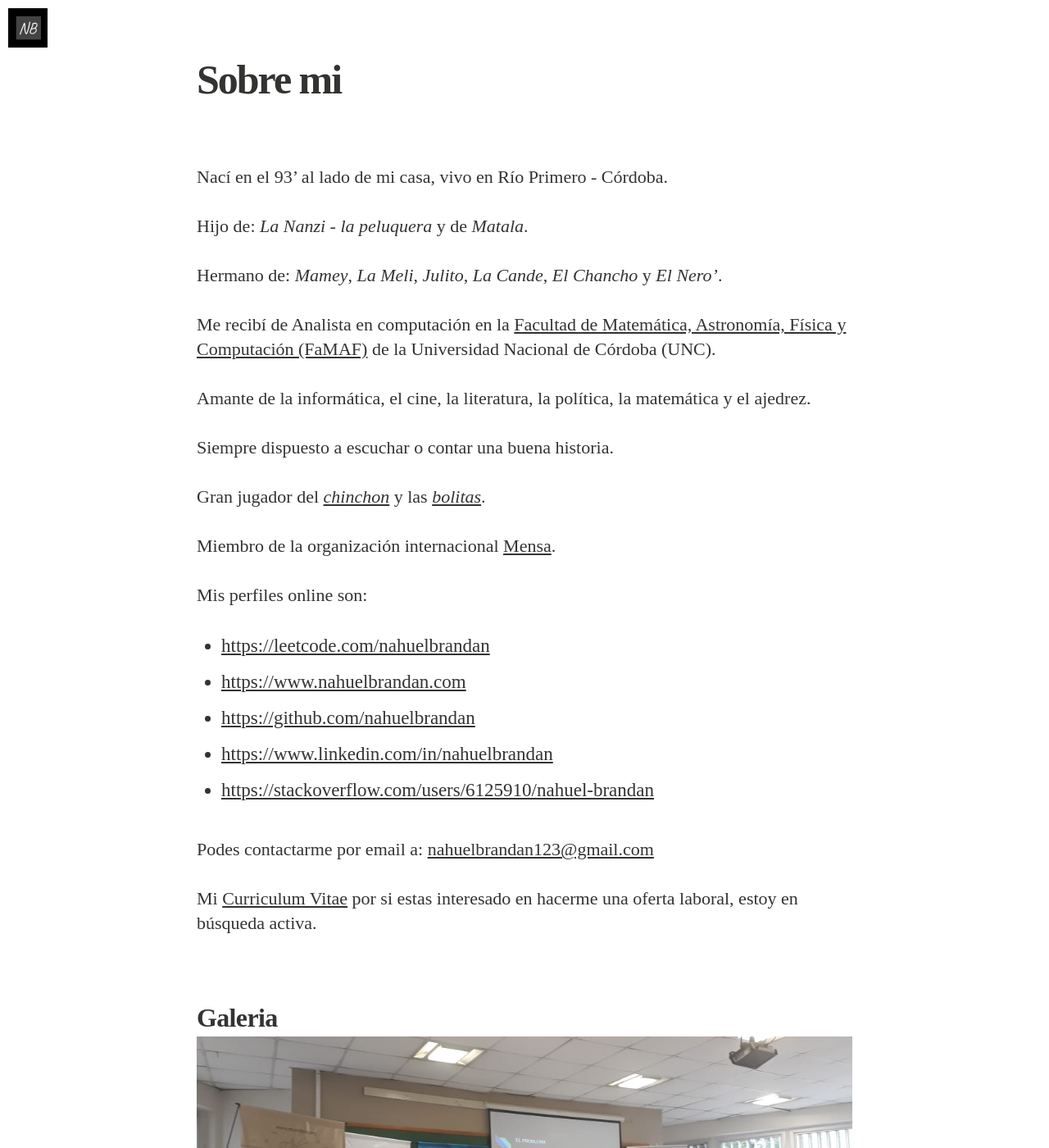
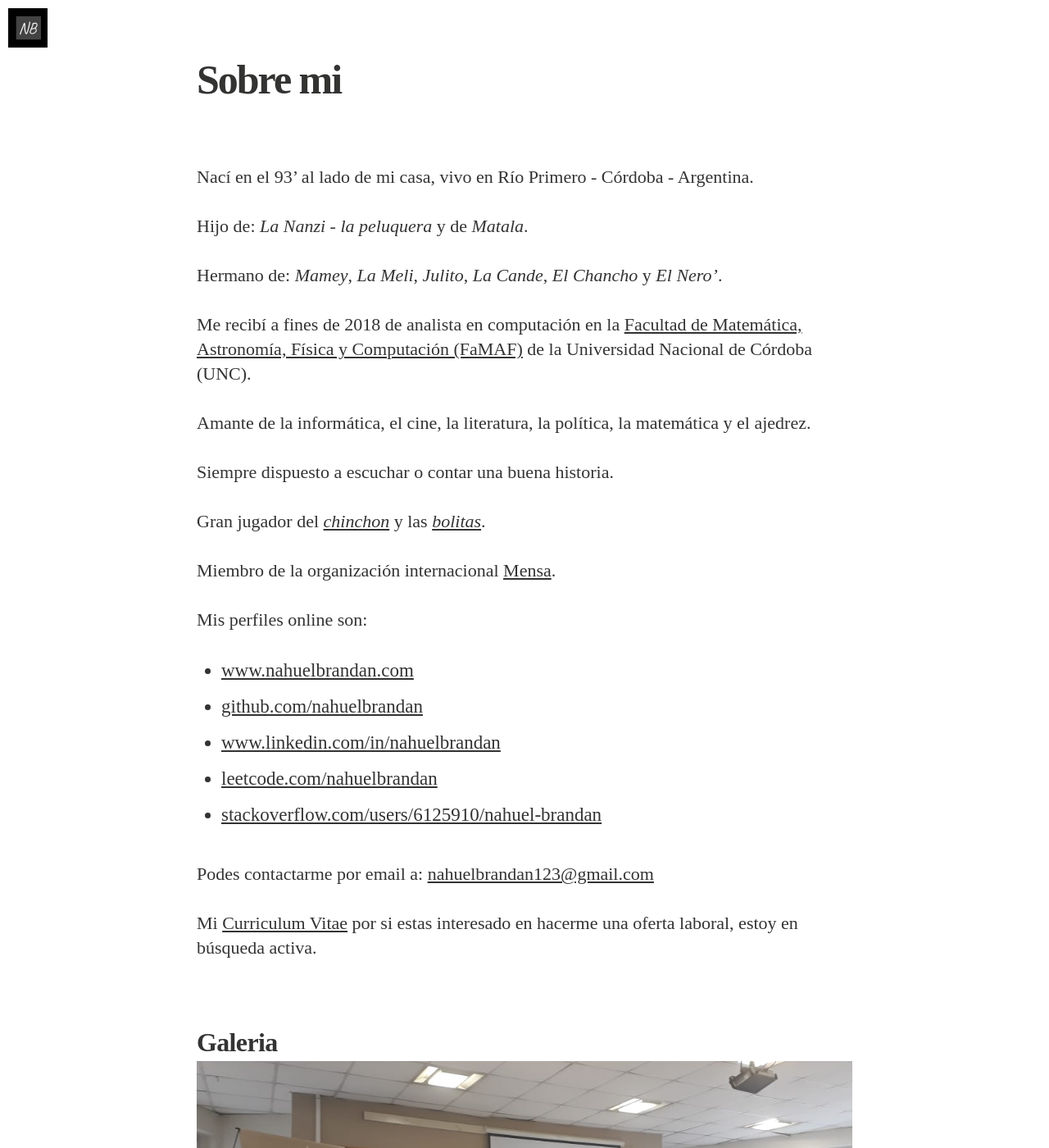
Before and after one commit to nahuelbrandan/nahuelbrandan.github.io, a Jekyll site: the page built from about.md, in a window 1280 px wide and 1400 px high. Shown: the whole window at 82% size. Built offline with Jekyll 4.4.1, drawn with Linux system fonts in a browser that asks for light colours; cached includes are drawn as plain includes; nearby versions of some CDN libraries; some web fonts are replaced; some of the changed text lies outside the part shown.

Commit message:
detalles

```diff
--- a/_includes/footer.html
+++ b/_includes/footer.html
@@ -5,7 +5,8 @@
         <section class="copyright">
             <a rel="license" href="http://creativecommons.org/licenses/by-sa/4.0/"><img alt="Creative Commons License" style="border-width:0" src="https://i.creativecommons.org/l/by-sa/4.0/88x31.png" /></a><br />This website by <a xmlns:cc="http://creativecommons.org/ns#" href="https://nahuelbrandan.com" property="cc:attributionName" rel="cc:attributionURL">Nahuel Brandan</a> is licensed under a <a rel="license" href="http://creativecommons.org/licenses/by-sa/4.0/">Creative Commons Attribution-ShareAlike 4.0 International License</a>.
         </section>
-        <section class="poweredby">Made with <a href="http://jekyllrb.com"> Jekyll</a> and the design of the project of <a href="https://github.com/crscardellino/crscardellino.github.io"> Cristian Cardellino</a></section>
+        <section class="poweredby">Made with <a href="http://jekyllrb.com"> Jekyll</a> and the design of the project of <a href="https://github.com/crscardellino/crscardellino.github.io"> Cristian Cardellino.</a></section>
+        <section class="poweredby"><a href={{"/file/" | prepend: site.baseurl}}>*.</a></section>
     </div>
 </footer>
 
--- a/_layouts/default.html
+++ b/_layouts/default.html
@@ -8,7 +8,7 @@
 
     {{ content }}
 
-    {% include_cached footer.html %}
+    {% include footer.html %}
     {% include_cached lazyload.html %}
     {% include_cached javascripts.html %}
 </body>
--- a/_layouts/page.html
+++ b/_layouts/page.html
@@ -46,7 +46,7 @@
       <div class="inner">
         <h1 class="blog-title">{{ site.title }}</h1>
         <!--<h2 class="blog-description">{{ site.description }}</h2>-->
-        <a href={{ "/" | prepend: site.baseurl }} class="btn">Back to Home</a>
+        <a href={{ "/" | prepend: site.baseurl }} class="btn">Volver al inicio</a>
       </div>
     </div>
     {% include_cached lazyload.html %}
--- a/_layouts/post.html
+++ b/_layouts/post.html
@@ -69,7 +69,7 @@
       </div>
       <div class="inner">
         <h1 class="blog-title">{{ site.title }}</h1>
-        <a href={{ "/" | prepend: site.baseurl }} class="btn">Back to Home</a>
+        <a href={{ "/" | prepend: site.baseurl }} class="btn">Volver al inicio</a>
       </div>
     </div>
     {% include_cached lazyload.html %}
--- a/about.md
+++ b/about.md
@@ -4,13 +4,13 @@ title: Sobre mi
 permalink: /about/
 ---
 
-Nací en el 93' al lado de mi casa, vivo en Río Primero - Córdoba.
+Nací en el 93' al lado de mi casa, vivo en Río Primero - Córdoba - Argentina.
 
 Hijo de: *La Nanzi - la peluquera* y de *Matala*.
 
 Hermano de: *Mamey*, *La Meli*, *Julito*, *La Cande*, *El Chancho* y *El Nero'*.
 
-Me recibí de Analista en computación en la [Facultad de Matemática, Astronomía, Física y Computación (FaMAF)](http://www.famaf.unc.edu.ar/) de la Universidad Nacional de Córdoba (UNC).
+Me recibí a fines de 2018 de analista en computación en la [Facultad de Matemática, Astronomía, Física y Computación (FaMAF)](http://www.famaf.unc.edu.ar/) de la Universidad Nacional de Córdoba (UNC).
 
 Amante de la informática, el cine, la literatura, la política, la matemática y el ajedrez.
 
```
Also changed, not shown: other parts of about.md (+5 -5 lines), file.md (added, +7 -0 lines).
